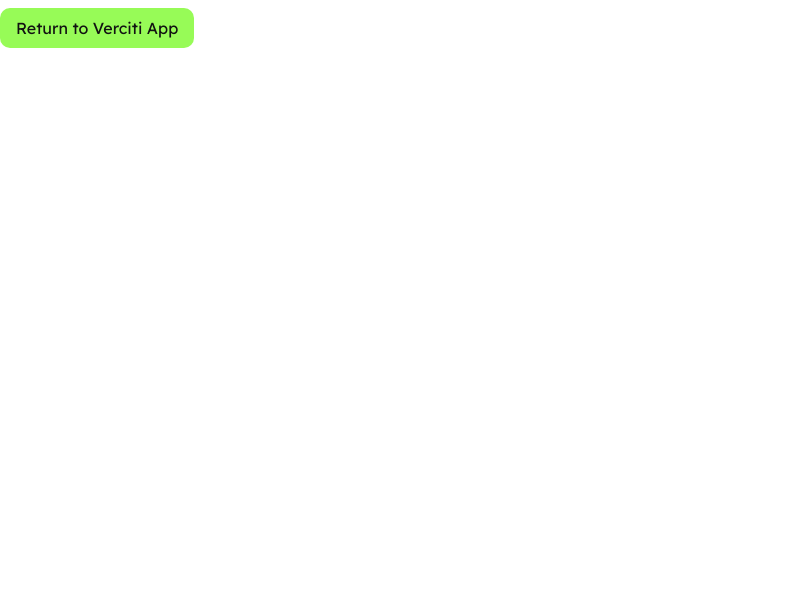
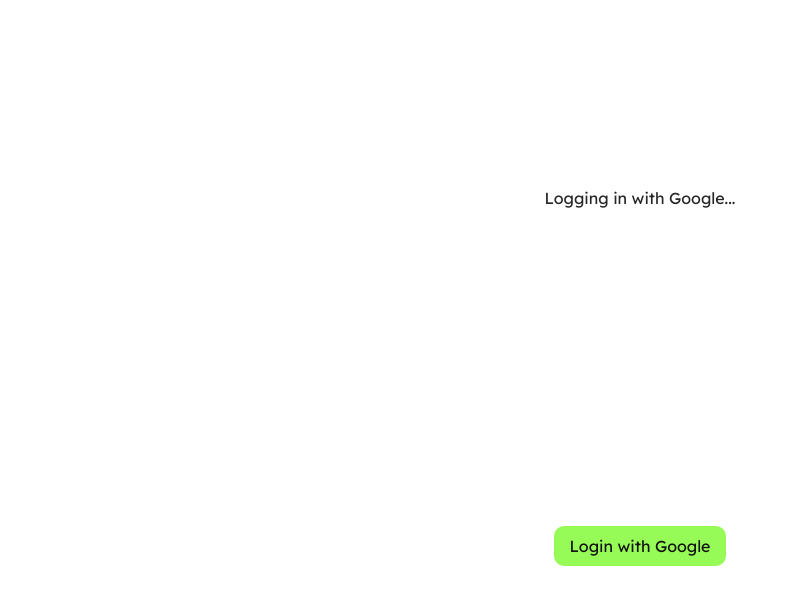
Before and after one commit to rubenwood/verciti-portal-a, a Next.js app: page /google-login in a window 1280 px wide. Shown: the top 604 px of the page, without its empty margins (0-797 px from the left). Built offline with nearby package versions, Linux system fonts and the light colour scheme; no server answers.

Commit message:
moved login logic to google-login page

```diff
--- a/app/google-login/page.tsx
+++ b/app/google-login/page.tsx
@@ -1,8 +1,10 @@
 "use client"
 import { useEffect, useState } from "react";
+import { supabase } from '@/lib/supabase'
 
 export default function GoogleLogin(){
     const [deeplink, setDeeplink] = useState<string | null>(null);
+    const [error, setError] = useState('');
 
     useEffect(() => {
         if (typeof window === "undefined") return;
@@ -29,11 +31,38 @@
         window.location.href = deeplink;
     }
 
+    const handleLoginWithGoogle = async () => {
+            const { data, error } = await supabase.auth.signInWithOAuth({
+                provider: 'google',
+                options: {
+                    redirectTo: 'https://vertciti-portal.vercel.app/google-login'
+                }
+            });
+            if(error){
+                setError(error.message);
+                console.error('Google Login error:', error.message);
+            } else {
+                console.log('Google Login initiated:', data);
+            }
+        }
+
     return(
-        <div>
-            <button className="button mt-2" onClick={openApp}>
-                Return to Verciti App
-            </button>
+        <div className="grid items-center justify-items-center min-h-screen p-8 pb-20">
+            {deeplink == null ?
+                <>
+                    <p className="text-center">Logging in with Google...</p>
+                    <button className="button mt-2" onClick={handleLoginWithGoogle}>
+                        Login with Google
+                    </button>
+                </>
+            :
+                <>
+                    <p className="text-center">If you are not redirected automatically, please click the button below to return to the Verciti App.</p>
+                    <button className="button mt-2" onClick={openApp}>
+                        Return to Verciti App
+                    </button>
+                </>
+            }
         </div>
     );
 }
```
